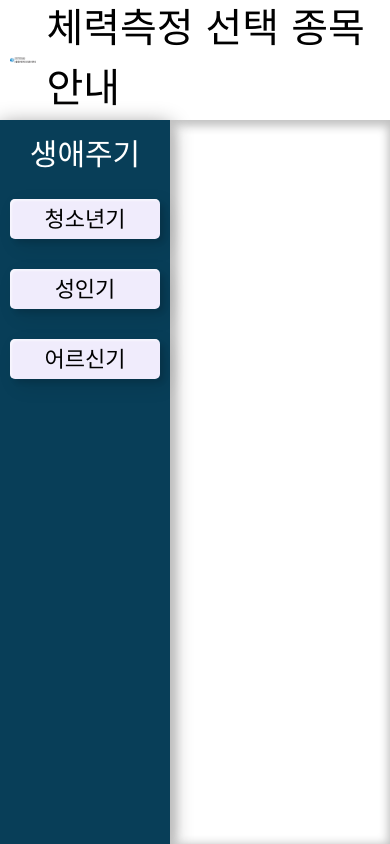
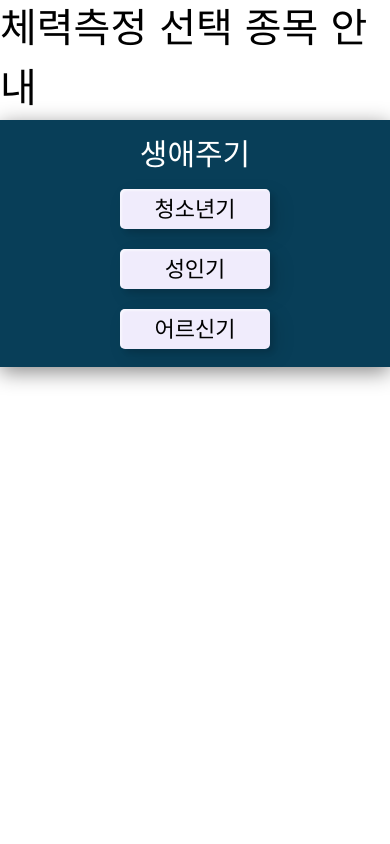
Before and after one commit to qojsk12/physical-fitness-test, a React (Create React App) app: page / in a window 390 px wide. Built offline with nearby package versions, Linux system fonts and the light colour scheme.

Commit message:
반응형 업데이트

```diff
--- a/src/routes/Home.css
+++ b/src/routes/Home.css
@@ -1,4 +1,66 @@
 @import '../reset.css';
+@media screen and (min-width: 768px) and (max-width: 1024px) {
+  .container {
+    &.mobile {
+      grid-template-columns: none;
+      .header__img {
+        display: none;
+      }
+      .header__span {
+        grid-column: span 2;
+      }
+      .select__menu {
+        &.mobile {
+          height: max-content;
+          flex-direction: row;
+          align-items: baseline;
+          justify-content: space-around;
+          padding-bottom: 8px;
+        }
+      }
+      .gif__description {
+        box-shadow: none;
+        .physical__list-des {
+          flex-direction: column;
+          height: 100%;
+        }
+      }
+    }
+  }
+}
+@media screen and (min-width: 320px) and (max-width: 767px) {
+  .container {
+    &.mobile {
+      grid-template-columns: none;
+      .header__img {
+        display: none;
+      }
+      .header__span {
+        grid-column: span 2;
+      }
+      .select__menu {
+        &.mobile {
+          height: max-content;
+          flex-direction: column;
+          align-items: center;
+          padding-bottom: 8px;
+          gap: 0px;
+        }
+      }
+      .gif__description {
+        padding: 40px;
+        box-shadow: none;
+        .physical__list-des {
+          flex-direction: column;
+          height: max-content;
+          .physical__list-item {
+            grid-template-rows: none;
+          }
+        }
+      }
+    }
+  }
+}
 
 .clicked {
   color: #d9ff00;
@@ -31,7 +93,6 @@
   }
 
   .select__menu {
-    grid-column: 1 / 2;
     box-shadow: 0px 5px 20px 0px #898888;
     display: flex;
     flex-direction: column;
@@ -77,7 +138,6 @@
           4px 4px 5px 0px rgba(0, 0, 0, 0.1);
         outline: none;
       }
-
       .div-8 {
         background-color: #f0ecfc;
         background-image: #4e42f0;
--- a/src/routes/Home.js
+++ b/src/routes/Home.js
@@ -15,7 +15,7 @@ function Home() {
   };
 
   return (
-    <div className="container">
+    <div className="container mobile">
       <header className="header_main_name">
         <img className="header__img" src={Img} alt="" />
         <span className="header__span">체력측정 선택 종목 안내</span>
```
